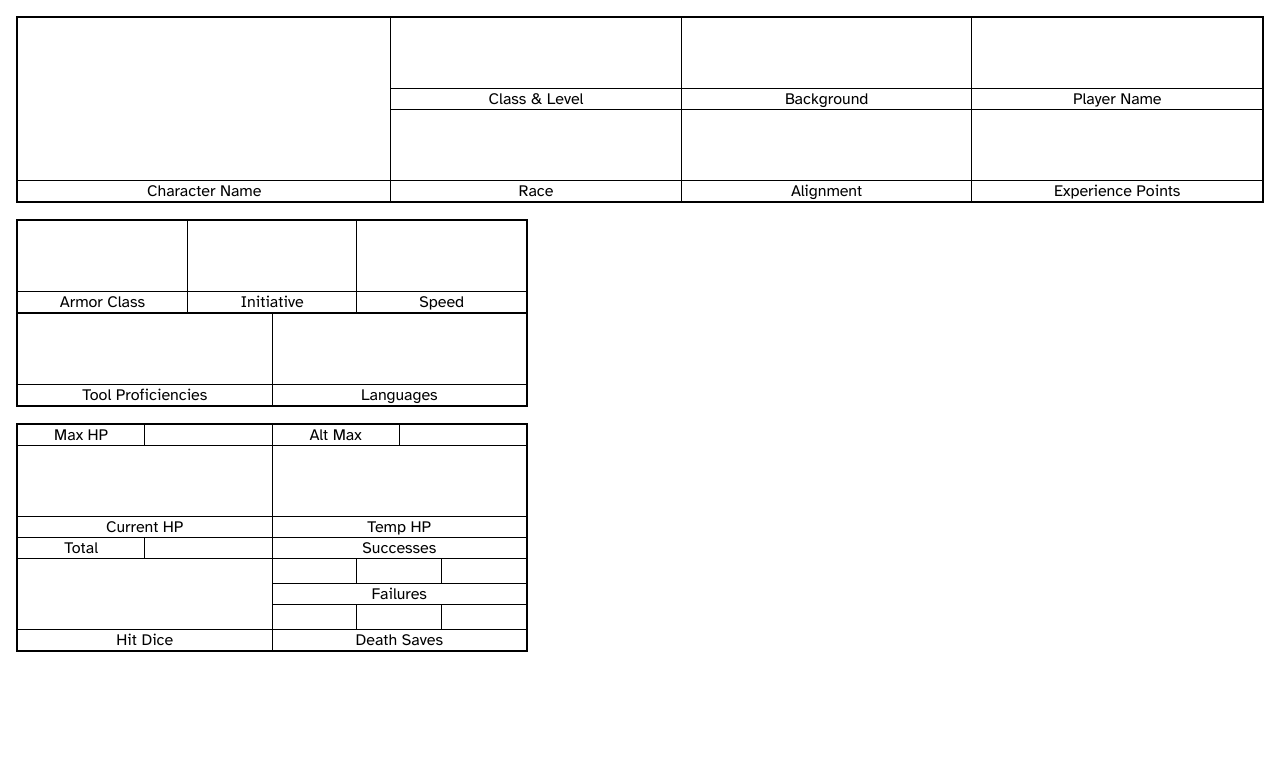
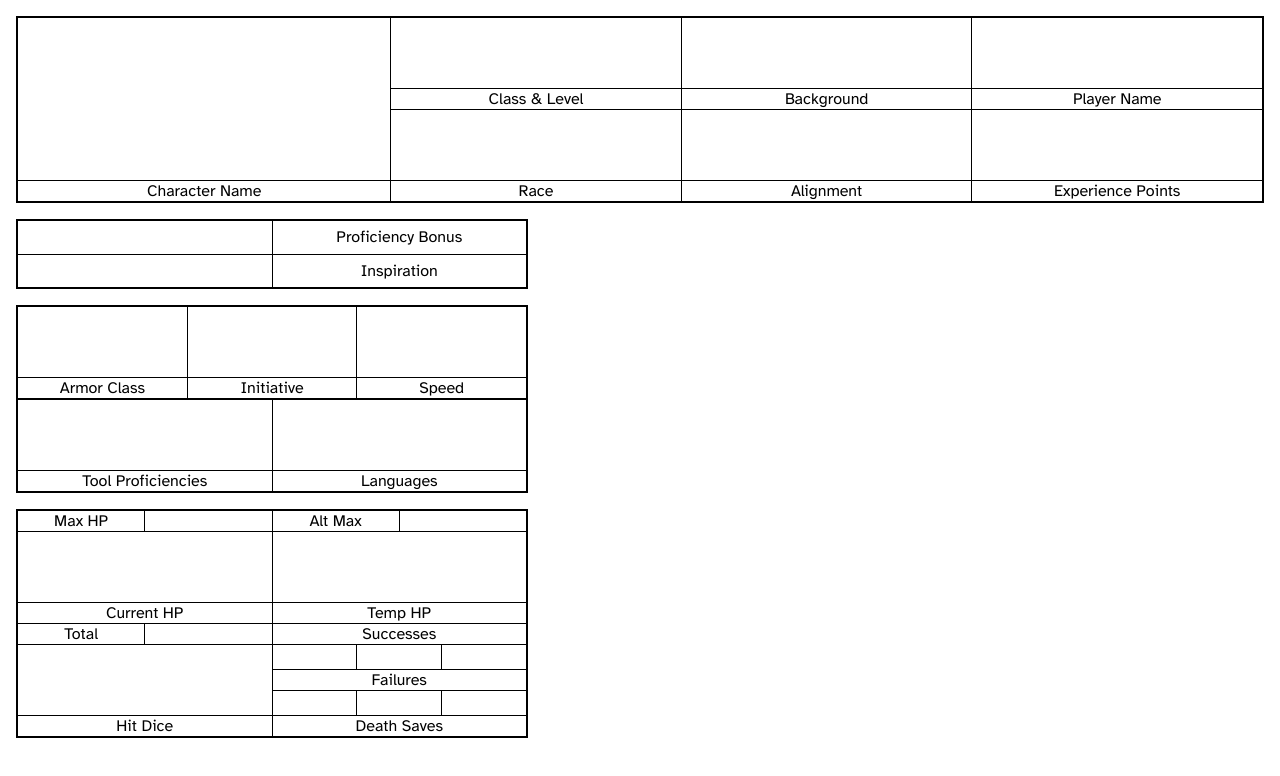
Before and after one commit to sheldon-groeneveld/5e-Character-Sheet, a React (Vite) app: page /CharacterName in a window 1280 px wide. Shown: the top 776 px of the page. Built offline with nearby package versions, Linux system fonts and the light colour scheme.

Commit message:
create proficiency bonus and inspiration section

```diff
--- /dev/null
+++ b/src/components/ProficiencyAndInspiration/ProficiencyAndInspiration.scss
@@ -0,0 +1,23 @@
+@use "../../styles/partials/abstracts" as *;
+
+.prof-inspo {
+  display: flex;
+  flex-direction: column;
+  flex-wrap: wrap;
+  width: 40%;
+  margin: 16px;
+  gap: 1px;
+  border: 2px solid $border-default;
+  background-color: $border-default;
+
+  height: 70px;
+
+  &__box--row {
+    flex-direction: row;
+    min-height: 0;
+    height: 35px;
+    & > * {
+      width: 50%;
+    }
+  }
+}
--- /dev/null
+++ b/src/components/ProficiencyAndInspiration/ProficiencyAndInspiration.tsx
@@ -0,0 +1,21 @@
+import "./ProficiencyAndInspiration.scss";
+import InfoBox from "../atoms/InfoBox/InfoBox";
+
+function ProficiencyAndInspiration() {
+  return (
+    <section className="prof-inspo">
+      <InfoBox
+        id={"proficiency-bonus"}
+        text={"Proficiency Bonus"}
+        mainClassName="prof-inspo__box--row"
+      />
+      <InfoBox
+        id={"inpiration"}
+        text={"Inspiration"}
+        mainClassName="prof-inspo__box--row"
+      />
+    </section>
+  );
+}
+
+export default ProficiencyAndInspiration;
--- a/src/components/atoms/InfoBox/InfoBox.scss
+++ b/src/components/atoms/InfoBox/InfoBox.scss
@@ -15,7 +15,8 @@
 
   &__label {
     text-align: center;
-    height: 20px;
+    align-content: center;
+    min-height: 20px;
     line-height: 20px;
     background-color: $primary-background;
     min-width: 86px;
--- a/src/pages/CharacterPage/CharacterPage.tsx
+++ b/src/pages/CharacterPage/CharacterPage.tsx
@@ -7,6 +7,7 @@ import CombatStats from "../../components/CombatStats/CombatStats";
 import ExtraProficiencies from "../../components/ExtraProficiencies/ExtraProficiencies";
 
 import "./CharacterPage.scss";
+import ProficiencyAndInspiration from "../../components/ProficiencyAndInspiration/ProficiencyAndInspiration";
 
 function CharacterPage() {
   // const { CharacterName } = useParams();
@@ -20,6 +21,7 @@ function CharacterPage() {
     <>
       <main>
         <CharacterInfo />
+        <ProficiencyAndInspiration />
         <section className="grouping-wrapper">
           <CombatStats />
           <ExtraProficiencies />
```
